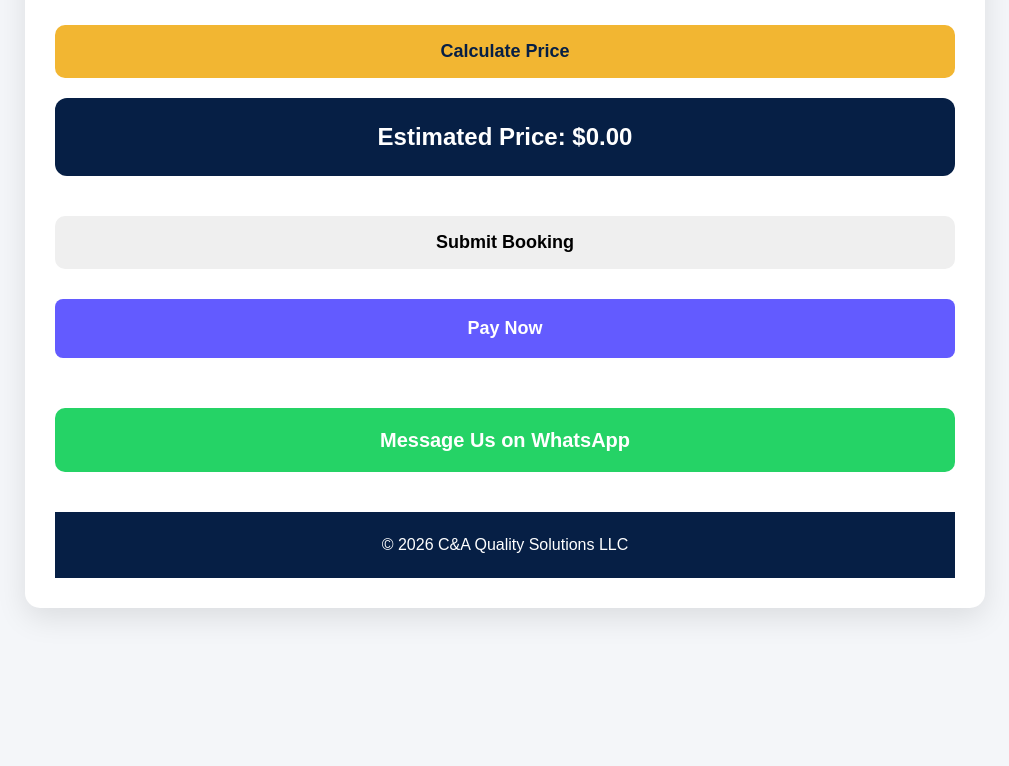
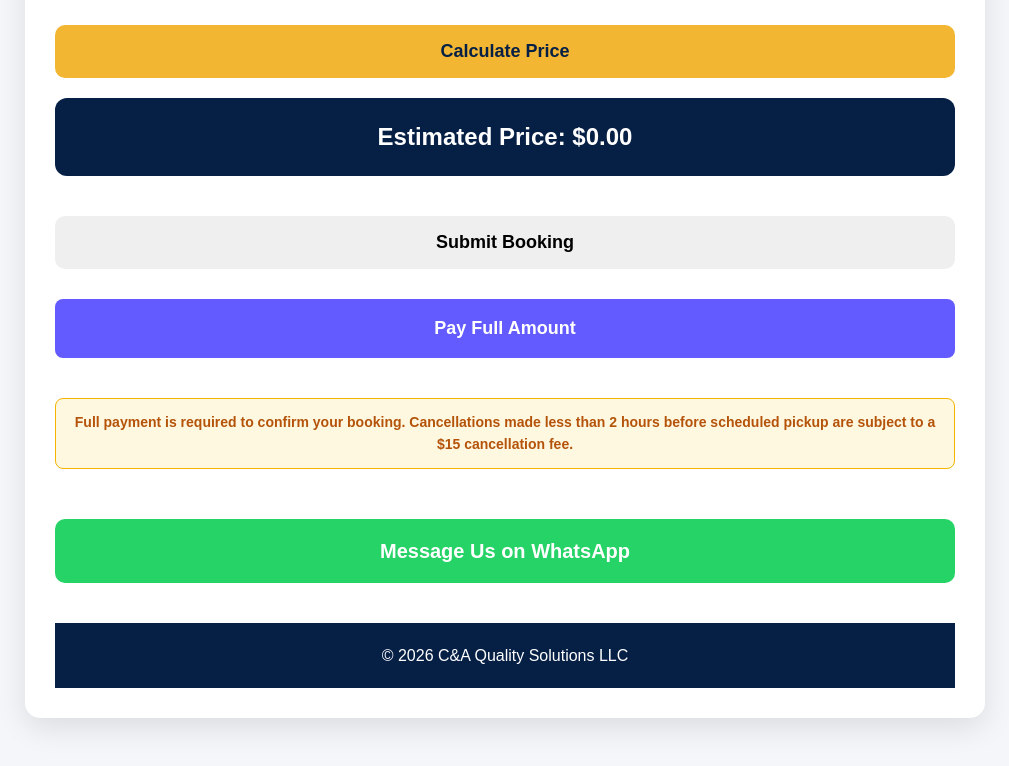
Before and after one commit to jaylex12345/c-a-quality-solutions, a plain HTML site: page booking.html in a window 1280 px wide. Shown: the part 1019-1785 px from the top of the page, without its empty margins (135-1144 px from the left). Before the commit the page ends 1687 px from the top, so only its background shows below. Drawn offline with Linux system fonts and the light colour scheme; some packages are replaced by stand-ins of ours.

Commit message:
Updated booking page to full payment with cancellation policy

```diff
--- a/booking.html
+++ b/booking.html
@@ -190,8 +190,14 @@ Estimated Price: $0.00
     <a href="https://buy.stripe.com/4gM4gy2VC4y378o5o31Jm00"
        target="_blank"
        class="pay-now-btn">
-       Pay Now
+       Pay Full Amount
     </a>
+
+<p class="payment-note">
+Full payment is required to confirm your booking.
+Cancellations made less than 2 hours before scheduled pickup are subject to a $15 cancellation fee.
+</p>
+
 
     <a href="https://wa.me/YOURNUMBER"
        target="_blank"
--- a/css/style.css
+++ b/css/style.css
@@ -1572,3 +1572,15 @@ nav a:hover {
     width:100%;
     text-align:center;
 }
+
+.payment-note{
+    font-size:14px;
+    color:#b45309;
+    font-weight:bold;
+    text-align:center;
+    margin:10px 0 15px 0;
+    padding:12px;
+    border:1px solid #f4b400;
+    border-radius:8px;
+    background:#fff8e1;
+}
```
